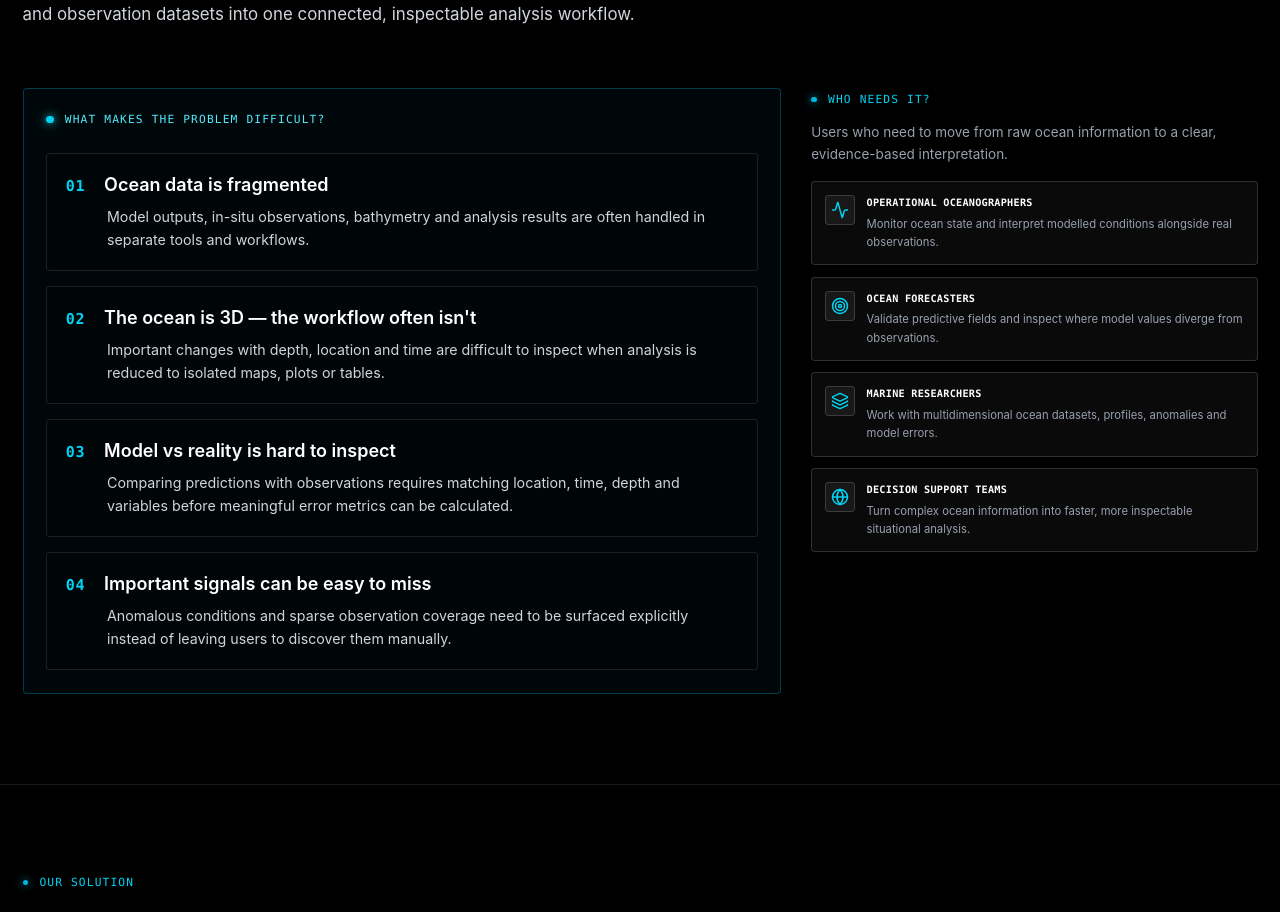
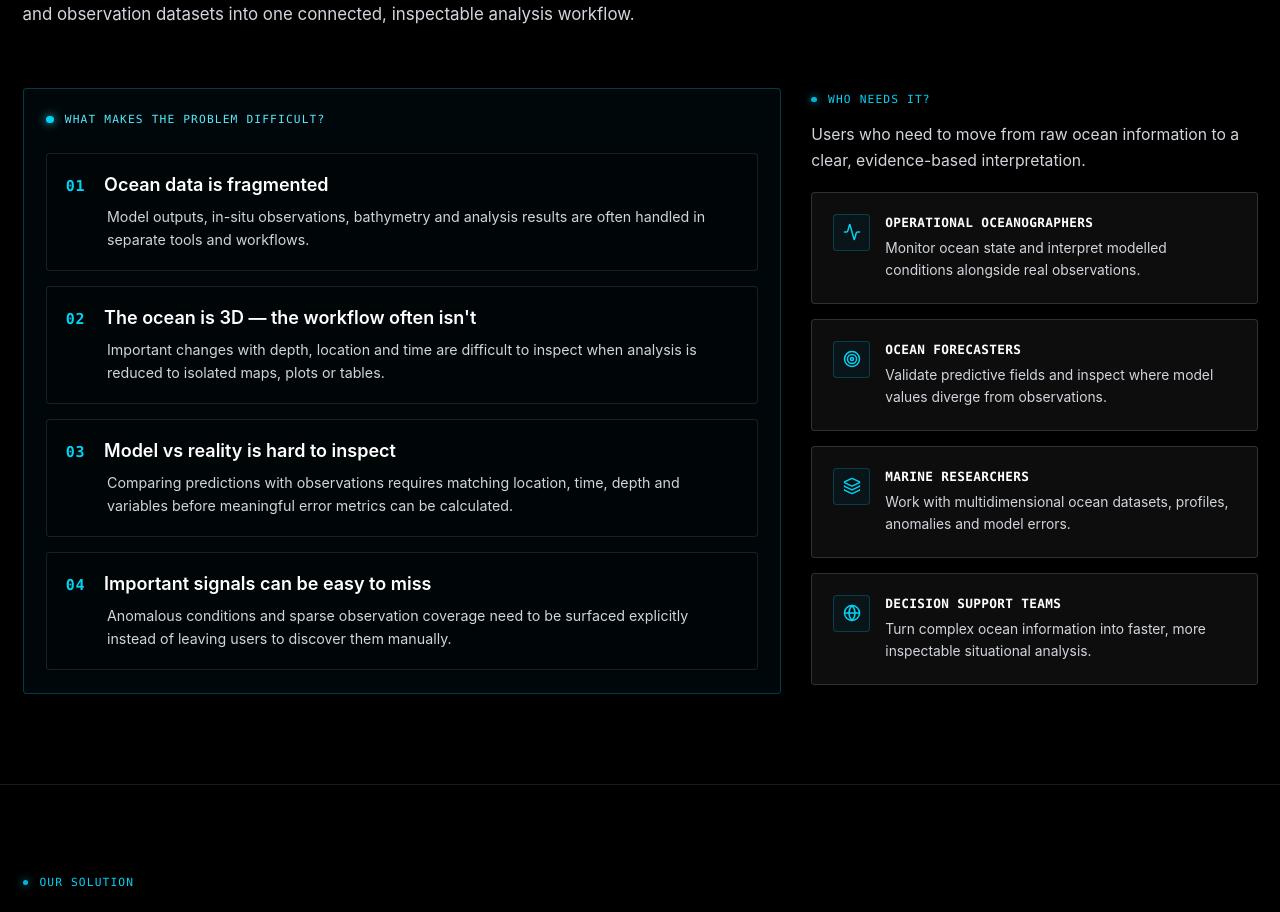
Before and after one commit to adityaksx/solvxx, a React (Vite) app: page / in a window 1280 px wide. Shown: the part 1080-1992 px from the top of the page. Built offline with nearby package versions, Linux system fonts and the light colour scheme; no server answers.

Commit message:
enlarge who needs it cards

```diff
--- a/src/App.tsx
+++ b/src/App.tsx
@@ -265,14 +265,14 @@ const TargetAudience: React.FC = () => {
               <div className="w-1.5 h-1.5 bg-cyan-500 rounded-full shadow-[0_0_8px_#06b6d4]"></div>
               <span className="text-xs font-mono text-cyan-400 uppercase tracking-widest">Who needs it?</span>
             </div>
-            <p className="text-[0.9rem] text-gray-400 leading-relaxed mb-4">Users who need to move from raw ocean information to a clear, evidence-based interpretation.</p>
-            <div className="space-y-3">
+            <p className="text-base md:text-[1.05rem] text-gray-300 leading-relaxed mb-5">Users who need to move from raw ocean information to a clear, evidence-based interpretation.</p>
+            <div className="space-y-4">
               {users.map((u, i) => (
-                <div key={i} className="p-3.5 border border-white/15 bg-white/[0.04] backdrop-blur-md rounded-sm hover:bg-white/[0.08] transition-all flex items-start gap-3">
-                  <div className="w-8 h-8 flex-shrink-0 border border-white/15 bg-white/[0.06] flex items-center justify-center rounded-sm">{u.icon}</div>
+                <div key={i} className="min-h-[112px] p-5 md:p-5.5 border border-white/15 bg-white/[0.05] backdrop-blur-md rounded-sm hover:bg-white/[0.09] hover:border-cyan-400/30 transition-all flex items-start gap-4 shadow-[0_8px_24px_rgba(0,0,0,0.14)]">
+                  <div className="w-10 h-10 flex-shrink-0 border border-cyan-500/25 bg-cyan-950/25 flex items-center justify-center rounded-sm">{u.icon}</div>
                   <div>
-                    <h3 className="text-[0.68rem] font-bold font-mono text-white mb-1 uppercase tracking-wide">{u.role}</h3>
-                    <p className="text-[0.75rem] text-gray-400 leading-relaxed">{u.need}</p>
+                    <h3 className="text-[0.8rem] md:text-[0.85rem] font-bold font-mono text-white mb-1.5 uppercase tracking-wide leading-snug">{u.role}</h3>
+                    <p className="text-[0.88rem] md:text-[0.92rem] text-gray-300 leading-relaxed">{u.need}</p>
                   </div>
                 </div>
               ))}
```
